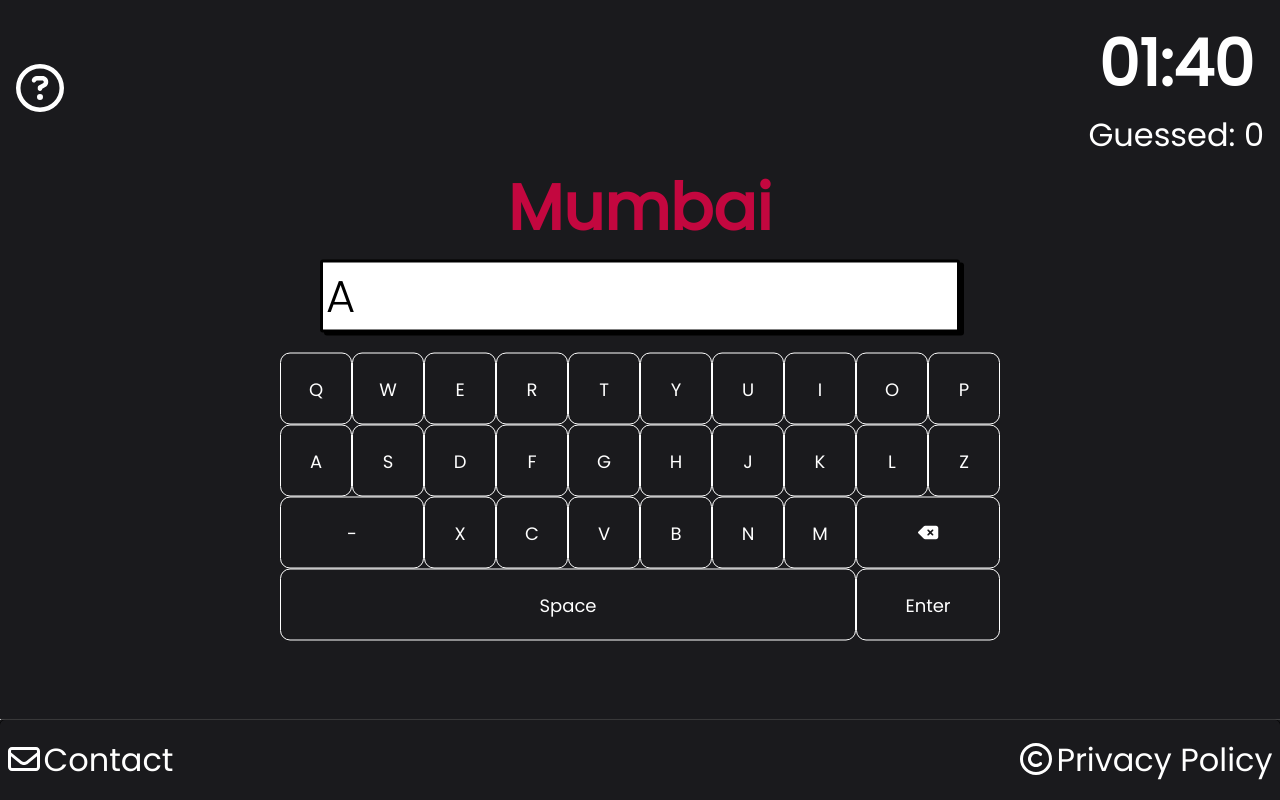
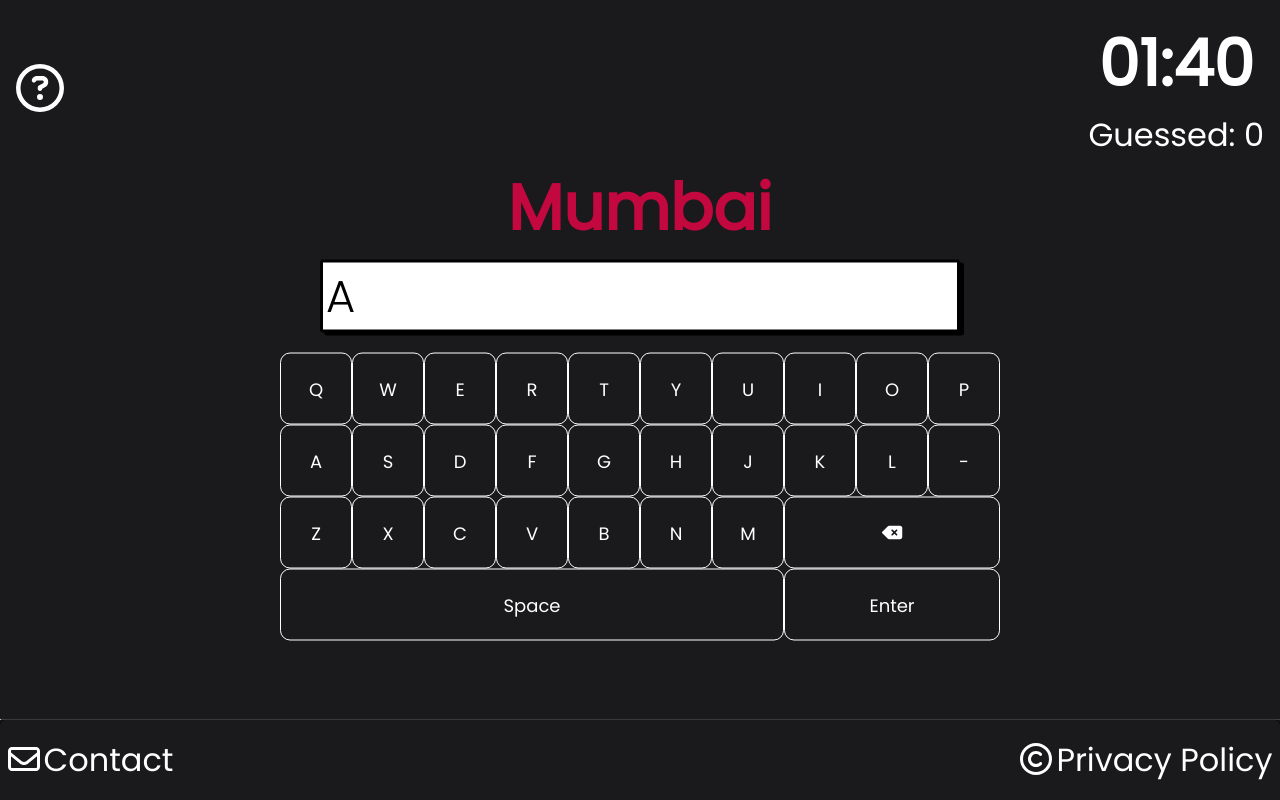
Before and after one commit to nickgabriadze/Towngraphy, a React (Create React App) app: page / in a window 1280 px wide. Built offline with nearby package versions, Linux system fonts and the light colour scheme.

Commit message:
Changed keyboard design

```diff
--- a/src/App/App.css
+++ b/src/App/App.css
@@ -20,7 +20,6 @@ body {
     flex-direction: column;
     justify-content: center;
     align-items: center;
-
 }
 
 #duplicate-timer {
--- a/src/Components/Keyboard/keyboard.css
+++ b/src/Components/Keyboard/keyboard.css
@@ -14,7 +14,6 @@ button {
 }
 
 #keyboard {
-
     display: flex;
     justify-content: center;
     align-items: center;
@@ -30,38 +29,59 @@ button {
 
 }
 
-#space{
+#space {
     grid-row-start: 4;
-    grid-column: span 8;
+    grid-column: span 7;
     width: 100%;
 }
 
-
 #enter-button {
     grid-row-start: 4;
-    grid-column: span 2;
+    grid-column: span 3;
 
 }
 
-#hyphen{
+#spacer,
+#a,
+#s,
+#d,
+#f,
+#g,
+#h,
+#j,
+#k,
+#l {
+    grid-row-start: 2;
+}
+
+#z,
+#x,
+#c,
+#v,
+#b,
+#n,
+#m,
+#remove-letter {
     grid-row-start: 3;
-    grid-column: span 2;
+
+}
+
+#hyphen {
+    grid-row-start: 2;
 
 }
 #remove-letter{
-    grid-column: span 2;
-
+    grid-column: span 3;
 }
 
 
-
-
 @media screen and (max-width: 480px) {
-    #keyboard{
+    #keyboard {
         position: absolute;
-        left:0;
+        left: 0;
         bottom: 0;
     }
+
     .keyboard-grid {
         grid-template-columns: repeat(10, minmax(2.2rem, 3rem));
         grid-template-rows: repeat(4, minmax(2.5rem, 4rem));
@@ -100,14 +120,15 @@ button {
         font-size: 15px;
     }
 }
-@media screen and (max-width: 280px){
+
+@media screen and (max-width: 280px) {
     .keyboard-grid {
         grid-template-columns: repeat(10, minmax(1.4rem, 3rem));
         grid-template-rows: repeat(4, minmax(1.5rem, 3rem));
     }
 }
 
-@media screen and (max-height: 580px){
+@media screen and (max-height: 580px) {
     .keyboard-grid {
         grid-template-columns: repeat(10, minmax(1.5rem, 3rem));
         grid-template-rows: repeat(4, minmax(1.5rem, 2.5rem));
--- a/src/Components/Keyboard/keyboard.js
+++ b/src/Components/Keyboard/keyboard.js
@@ -15,42 +15,52 @@ export function Keyboard({ dispatch }) {
 
                 <motion.button whileHover={{ scale: 1.1 }}
                     whileTap={{ scale: 0.9 }}
+                    id='q'
                     onMouseDown={(e) => e.preventDefault()}
                     onClick={() => dispatch({ type: "ADD_LETTER", char: 'q' })}>Q</motion.button>
                 <motion.button whileHover={{ scale: 1.1 }}
                     whileTap={{ scale: 0.9 }}
+                    id='w'
                     onMouseDown={(e) => e.preventDefault()}
                     onClick={() => dispatch({ type: "ADD_LETTER", char: 'w' })}>W</motion.button>
                 <motion.button whileHover={{ scale: 1.1 }}
                     whileTap={{ scale: 0.9 }}
+                    id='e'
                     onMouseDown={(e) => e.preventDefault()}
                     onClick={() => dispatch({ type: "ADD_LETTER", char: 'e' })}>E</motion.button>
                 <motion.button whileHover={{ scale: 1.1 }}
                     whileTap={{ scale: 0.9 }}
                     onMouseDown={(e) => e.preventDefault()}
+                    id='r'
                     onClick={() => dispatch({ type: "ADD_LETTER", char: 'r' })}>R</motion.button>
                 <motion.button whileHover={{ scale: 1.1 }}
                     whileTap={{ scale: 0.9 }}
+                    id='t'
                     onMouseDown={(e) => e.preventDefault()}
                     onClick={() => dispatch({ type: "ADD_LETTER", char: 't' })}>T</motion.button>
                 <motion.button whileHover={{ scale: 1.1 }}
                     whileTap={{ scale: 0.9 }}
+                    id='y'
                     onMouseDown={(e) => e.preventDefault()}
                     onClick={() => dispatch({ type: "ADD_LETTER", char: 'y' })}>Y</motion.button>
                 <motion.button whileHover={{ scale: 1.1 }}
                     whileTap={{ scale: 0.9 }}
+                    id='u'
                     onMouseDown={(e) => e.preventDefault()}
                     onClick={() => dispatch({ type: "ADD_LETTER", char: 'u' })}>U</motion.button>
                 <motion.button whileHover={{ scale: 1.1 }}
                     whileTap={{ scale: 0.9 }}
+                    id='i'
                     onMouseDown={(e) => e.preventDefault()}
                     onClick={() => dispatch({ type: "ADD_LETTER", char: 'i' })}>I</motion.button>
                 <motion.button whileHover={{ scale: 1.1 }}
                     whileTap={{ scale: 0.9 }}
+                    id='o'
                     onMouseDown={(e) => e.preventDefault()}
                     onClick={() => dispatch({ type: "ADD_LETTER", char: 'o' })}>O</motion.button>
                 <motion.button whileHover={{ scale: 1.1 }}
                     whileTap={{ scale: 0.9 }}
+                    id='p'
                     onMouseDown={(e) => e.preventDefault()}
                     onClick={() => dispatch({ type: "ADD_LETTER", char: 'p' })}>P</motion.button>
 
@@ -102,7 +112,7 @@ export function Keyboard({ dispatch }) {
                     id='l'
                     onMouseDown={(e) => e.preventDefault()}
                     onClick={() => dispatch({ type: "ADD_LETTER", char: 'l' })}>L</motion.button>
-
+                {/* <div id='spacer2'></div> */}
 
                 <motion.button whileHover={{ scale: 1.1 }}
                     whileTap={{ scale: 0.9 }}
@@ -120,19 +130,24 @@ export function Keyboard({ dispatch }) {
                     id='x'
                     whileTap={{ scale: 0.9 }} onClick={() => dispatch({ type: "ADD_LETTER", char: 'x' })}>X</motion.button>
                 <motion.button whileHover={{ scale: 1.1 }}
+                    id='c'
                     onMouseDown={(e) => e.preventDefault()}
                     whileTap={{ scale: 0.9 }} onClick={() => dispatch({ type: "ADD_LETTER", char: 'c' })}>C</motion.button>
                 <motion.button whileHover={{ scale: 1.1 }}
                     onMouseDown={(e) => e.preventDefault()}
+                    id='v'
                     whileTap={{ scale: 0.9 }} onClick={() => dispatch({ type: "ADD_LETTER", char: 'v' })}>V</motion.button>
                 <motion.button whileHover={{ scale: 1.1 }}
                     onMouseDown={(e) => e.preventDefault()}
+                    id='b'
                     whileTap={{ scale: 0.9 }} onClick={() => dispatch({ type: "ADD_LETTER", char: 'b' })}>B</motion.button>
                 <motion.button whileHover={{ scale: 1.1 }}
                     onMouseDown={(e) => e.preventDefault()}
+                    id='n'
                     whileTap={{ scale: 0.9 }} onClick={() => dispatch({ type: "ADD_LETTER", char: 'n' })}>N</motion.button>
                 <motion.button whileHover={{ scale: 1.1 }}
                     onMouseDown={(e) => e.preventDefault()}
+                    id='m'
                     whileTap={{ scale: 0.9 }} onClick={() => dispatch({ type: "ADD_LETTER", char: 'm' })}>M</motion.button>
                 <motion.button id='remove-letter' whileHover={{ scale: 1.1 }}
                     whileTap={{ scale: 0.9 }} onClick={() => dispatch({ type: "REMOVE_LETTER" })}><FontAwesomeIcon icon={faDeleteLeft} /></motion.button>
```
